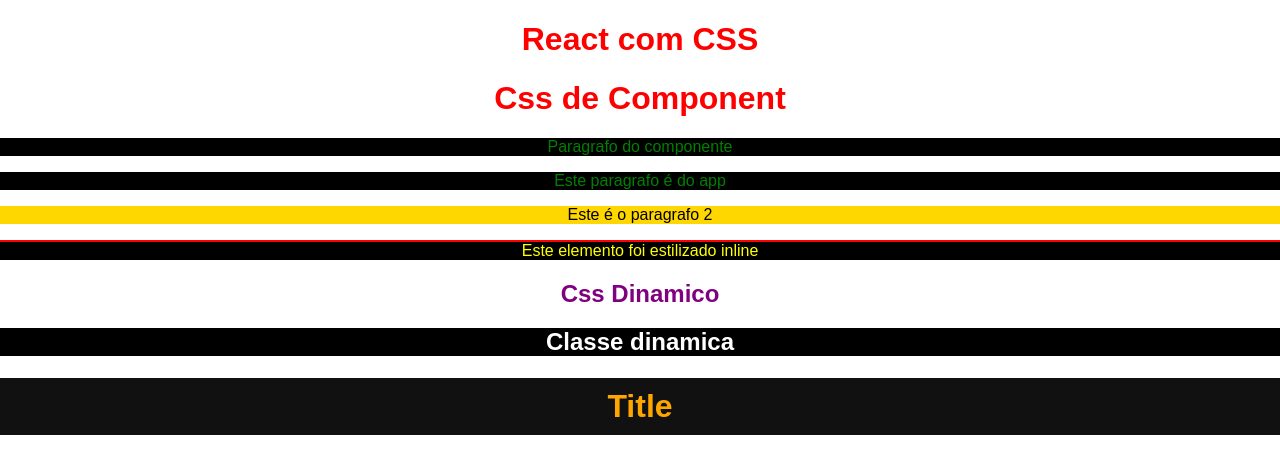
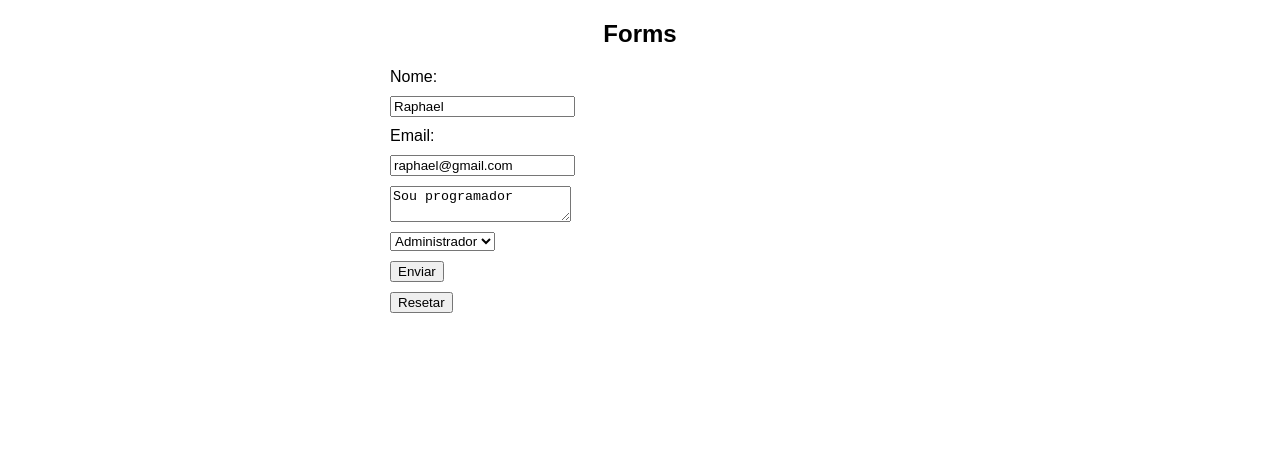
Before and after one commit to rbragadev/curso-react-matheus, a React (Create React App) app: page / in a window 1280 px wide. Shown: the top 474 px of the page. Built offline with nearby package versions, Linux system fonts and the light colour scheme.

Commit message:
aula react forms

```diff
--- a/src/App.js
+++ b/src/App.js
@@ -1,34 +1,18 @@
-import { useState } from 'react';
 import './App.css';
-import MyComponent from './components/MyComponent';
-import Title from './components/Title';
+import MyForm from './components/MyForm';
 
 function App() {
-  const n = 9;
-  const [redTitle] = useState(false);
-
   return (
     <div className="App">
-      <h1>React com CSS</h1>
-      <div>
-        <MyComponent></MyComponent>
-        <p>Este paragrafo é do app</p>
-        <p className="my-comp-paragraph">Este é o paragrafo 2</p>
-        <p
-          style={{
-            color: 'yellow',
-            backgroundColor: 'black',
-            borderTop: '2px solid red',
-          }}
-        >
-          Este elemento foi estilizado inline
-        </p>
-        <h2 style={n < 10 ? { color: 'purple' } : { color: 'magenta' }}>
-          Css Dinamico
-        </h2>
-        <h2 className={redTitle ? 'red-title' : 'title'}>Classe dinamica</h2>
-        <Title />
-      </div>
+      <h2>Forms</h2>
+      <MyForm
+        user={{
+          name: 'Raphael',
+          email: 'raphael@gmail.com',
+          bio: 'Sou programador',
+          role: 'admin',
+        }}
+      ></MyForm>
     </div>
   );
 }
--- a/src/components/MyComponent.css
+++ /dev/null
@@ -1,8 +0,0 @@
-p {  color: green;
-  background-color: black;
-}
-
-.my-comp-paragraph {
-  color: black;
-  background-color: gold;
-}
--- a/src/components/MyComponent.js
+++ /dev/null
@@ -1,11 +0,0 @@
-import './MyComponent.css';
-const MyComponent = () => {
-  return (
-    <div>
-      <h1>Css de Component</h1>
-      <p>Paragrafo do componente</p>
-    </div>
-  );
-};
-
-export default MyComponent;
--- /dev/null
+++ b/src/components/MyForm.css
@@ -0,0 +1,13 @@
+form {
+  width: 500px;
+  margin: 0 auto;
+  text-align-last: left;
+}
+
+input,
+textarea,
+select {
+  display: block;
+  margin-top: 10px;
+  margin-bottom: 10px;
+}
--- /dev/null
+++ b/src/components/MyForm.js
@@ -0,0 +1,80 @@
+import { useState } from 'react';
+import './MyForm.css';
+const MyForm = ({ user }) => {
+  const [name, setName] = useState(user ? user.name : '');
+  const [email, setEmail] = useState(user ? user.email : '');
+  const [bio, setBio] = useState(user ? user.bio : '');
+  const [role, setRole] = useState(user ? user.role : '');
+
+  const handleName = (e) => {
+    setName(e.target.value);
+  };
+
+  const handleSubmit = (e) => {
+    e.preventDefault();
+    console.log('enviando o formulario');
+    console.log(name, email, bio, role);
+    resetSubmit();
+  };
+
+  const resetSubmit = () => {
+    setName('');
+    setEmail('');
+    setBio('');
+    setRole('');
+  };
+
+  //console.log(name);
+  //console.log(email);
+
+  return (
+    <div>
+      {' '}
+      <form action="" onSubmit={handleSubmit}>
+        <div>
+          <label htmlFor="name">Nome:</label>
+          <input
+            type="text"
+            name="name"
+            id=""
+            placeholder="digite o seu nome"
+            onChange={handleName}
+            value={name}
+          />
+        </div>
+
+        <label htmlFor="email">
+          <span>Email:</span>
+          <input
+            type="email"
+            name="email"
+            id=""
+            onChange={(e) => setEmail(e.target.value)}
+            value={email}
+          />
+        </label>
+
+        <textarea
+          name="bio"
+          onChange={(e) => {
+            setBio(e.target.value);
+          }}
+          value={bio}
+        ></textarea>
+        <select
+          name="role"
+          onChange={(e) => {
+            setRole(e.target.value);
+          }}
+        >
+          <option value="admin">Administrador</option>
+          <option value="user">Usuario</option>
+        </select>
+        <input type="submit" value="Enviar" />
+        <button onClick={resetSubmit}>Resetar</button>
+      </form>
+    </div>
+  );
+};
+
+export default MyForm;
--- a/src/components/Title.js
+++ /dev/null
@@ -1,11 +0,0 @@
-import styles from './Title.module.css';
-
-const Title = () => {
-  return (
-    <div>
-      <h1 className={styles['my_title']}>Title</h1>
-    </div>
-  );
-};
-
-export default Title;
--- a/src/components/Title.module.css
+++ /dev/null
@@ -1,5 +0,0 @@
-.my_title {
-  color: orange;
-  background-color: #111;
-  padding: 10px;
-}
```
